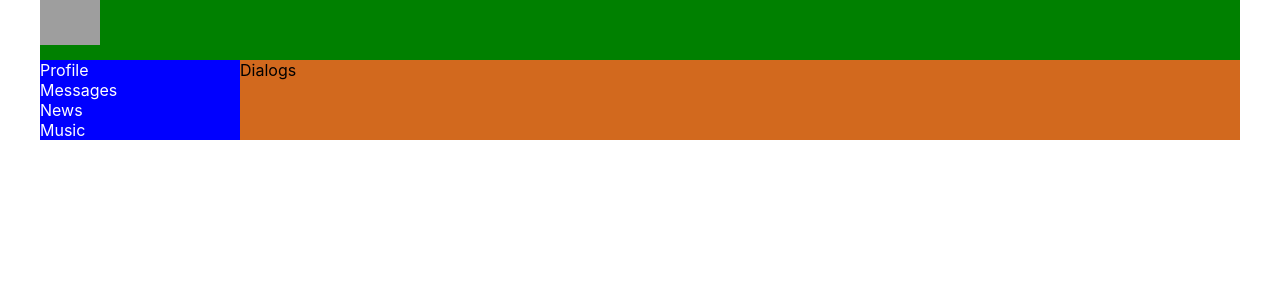
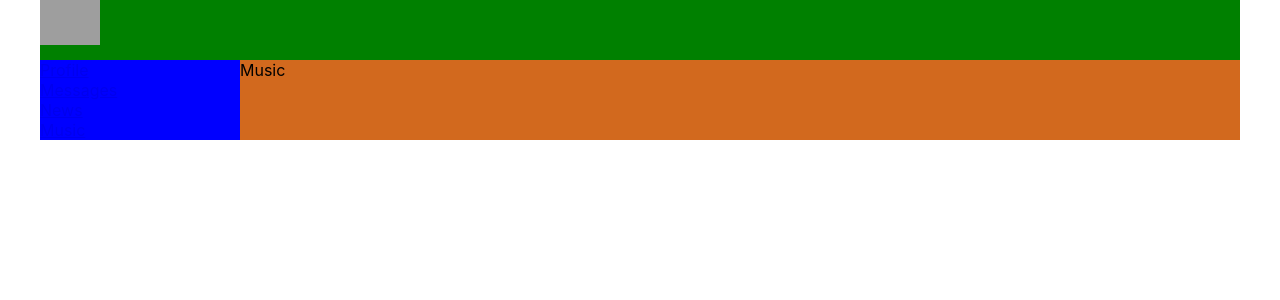
Before and after one commit to jevgenij-sukelovic/MyReactApp, a React (Create React App) app: page /music in a window 1280 px wide. Shown: the top 300 px of the page. Built offline with nearby package versions, Linux system fonts and the light colour scheme; grey boxes are pictures that could not be loaded.

Commit message:
[BrowserRouter, Router npm package]

```diff
--- a/package.json
+++ b/package.json
@@ -8,6 +8,7 @@
     "@testing-library/user-event": "^12.6.0",
     "react": "^17.0.1",
     "react-dom": "^17.0.1",
+    "react-router-dom": "^5.2.0",
     "react-scripts": "4.0.1",
     "web-vitals": "^0.2.4"
   },
--- a/src/App.js
+++ b/src/App.js
@@ -4,22 +4,30 @@
 import Header from './components/Header/Header';
 import Nav from './components/Navbar/NavBar';
 import Dialogs from "./components/Dialogs/Dialogs";
+import {BrowserRouter, Route} from "react-router-dom";
+import News from "./components/News/News";
+import Music from "./components/Music/Music";
 
 
 const App = () => {
-    return (<div className='app-wrapper'>
+    return (
+        <BrowserRouter>
+        <div className='app-wrapper'>
 
             <Header/>
             <Nav/>
             <div className='app-content'>
 
-                < Dialogs/>
+                <Route path='/profile' component={Profile}/>
+                <Route path='/dialogs' component={Dialogs}/>
+                <Route path='/news' component={News}/>
+                <Route path='/music' component={Music}/>
 
             </div>
 
-          {/* <Profile />*/}
 
         </div>
+        </BrowserRouter>
     );
 }
 
--- /dev/null
+++ b/src/components/Music/Music.jsx
@@ -0,0 +1,14 @@
+import React from 'react';
+
+
+const Music = () =>{
+    return(
+        <div>
+
+            Music
+
+        </div>
+    )
+
+}
+export default Music;
--- a/src/components/Navbar/NavBar.jsx
+++ b/src/components/Navbar/NavBar.jsx
@@ -6,16 +6,16 @@
     return (
         <nav className={clases.nav}>
             <div className={clases.item}>
-                <a>Profile</a>
+                <a href="/profile"> Profile </a>
             </div>
             <div className={clases.item}>
-                <a>Messages</a>
+                <a href="dialogs"> Messages </a>
             </div>
             <div className={clases.item}>
-                <a>News</a>
+                <a href="/news">News</a>
             </div>
             <div className={clases.item}>
-                <a>Music</a>
+                <a href="/music">Music</a>
             </div>
 
 
--- /dev/null
+++ b/src/components/News/News.jsx
@@ -0,0 +1,15 @@
+import React from 'react';
+
+
+const News = () => {
+    return(
+        <div>
+
+            News
+
+        </div>
+    )
+}
+
+
+export default News;
```
Also changed, not shown: src/components/Music/Music.module.css (added), src/components/News/News.module.css (added), 1 other file (tests, documents, lock files or other folders).
